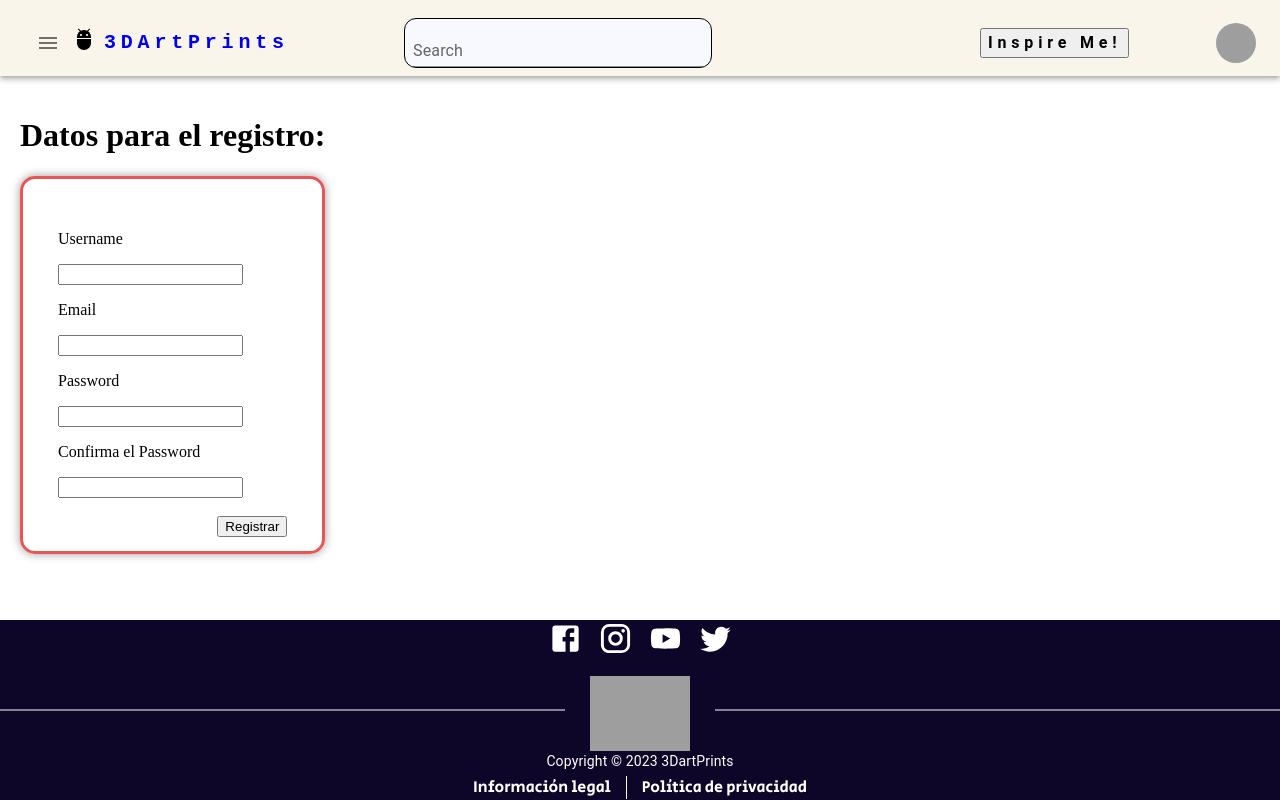
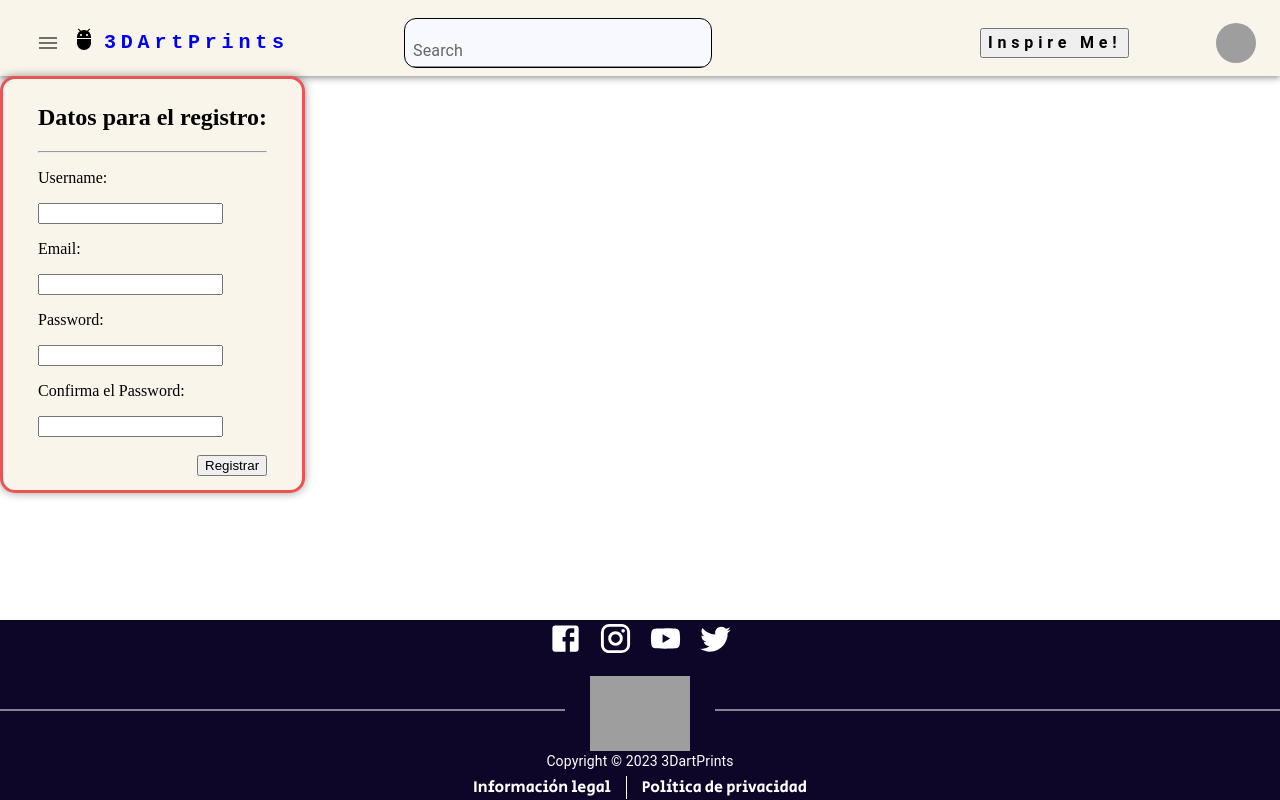
Before and after one commit to Nemechix/3DartPrints-Frontend, a React (Vite) app: page /register in a window 1280 px wide. Built offline with nearby package versions, Linux system fonts and the light colour scheme; grey boxes are pictures that could not be loaded.

Commit message:
mod CSS car, login, register

```diff
--- a/src/Components/CartFrame/CartFrame.css
+++ b/src/Components/CartFrame/CartFrame.css
@@ -1,5 +1,17 @@
 .cart-wrapper {
-     display: block;
-     position: absolute;
-     padding: 20px;
- }
+    display: block;
+    position: absolute;
+}
+
+button {
+    float: right;
+}
+
+form {
+    display: block;
+    border: 3px solid #ea5455;
+    background: #F9F5EB;
+    border-radius: 15px;
+    box-shadow: 0 0 10px rgba(0, 0, 0, 0.4);
+    padding: 5px 35px 35px 35px;
+}
--- a/src/Components/CartFrame/CartFrame.jsx
+++ b/src/Components/CartFrame/CartFrame.jsx
@@ -1,11 +1,45 @@
+import React, { useState } from 'react';
 import './CartFrame.css';
 
 function CartFrame() {
-  return(
+  const [cartItems, setCartItems] = useState([]);
+
+  const addToCart = (product) => {
+    setCartItems([...cartItems, product]);
+  };
+
+  const removeFromCart = (product) => {
+    const newCartItems = cartItems.filter((item) => item !== product);
+    setCartItems(newCartItems);
+  };
+
+  return (
     <div className="cart-wrapper">
+      <form>
+        <h2>Carrito de compra:</h2>       <hr />
+      {cartItems.length === 0 ? (
+        <p>Tu carrito esta vacio.</p>
+      ) : (
+        <ul>
+          {cartItems.map((item) => (
+            <li key={item.id}>
+              {item.name} - {item.price}{' '}
+              <button onClick={() => removeFromCart(item)}>Borrar</button>
 
+            </li>
+          ))}
+        </ul>
+      )}
+      <button onClick={() => addToCart(item)}>Añadir</button>
+      <hr />
+      <div>
+      <br></br>
+      </div>
+      <p>Total: {cartItems.reduce((acc, item) => acc + item.price, 0)}</p>
+      <button>Pagar</button>
+      </form>
     </div>
-  )
+  );
 }
 
 export default CartFrame;
--- a/src/Components/LoginFrame/LoginFrame.css
+++ b/src/Components/LoginFrame/LoginFrame.css
@@ -1,7 +1,6 @@
 .login-wrapper {
     display: block;
     position: absolute;
-    padding: 20px;
 }
 
 button {
@@ -10,9 +9,9 @@ button {
 
 form {
     display: block;
-    margin: 0 auto;
     border: 3px solid #ea5455;
+    background: #F9F5EB;
     border-radius: 15px;
     box-shadow: 0 0 10px rgba(0, 0, 0, 0.4);
-    padding: 35px;
+    padding: 5px 35px 35px 35px;
 }
--- a/src/Components/LoginFrame/LoginFrame.jsx
+++ b/src/Components/LoginFrame/LoginFrame.jsx
@@ -8,14 +8,14 @@ function LoginFrame({ setToken }) {
 
   return(
     <div className="login-wrapper">
-      <h1>Por favor ingresa:</h1>
       <form>
+        <h2>Por favor ingresa:</h2>            <hr />
         <label>
-          <p>Username</p>
+          <p>Username:</p>
           <input type="text" onChange={e => setUserName(e.target.value)}/>
         </label>
         <label>
-          <p>Password</p>
+          <p>Password:</p>
           <input type="password" onChange={e => setPassword(e.target.value)}/>
         </label>
           <div>
--- a/src/Components/RegisterFrame/RegisterFrame.css
+++ b/src/Components/RegisterFrame/RegisterFrame.css
@@ -1,7 +1,6 @@
 .register-wrapper {
     display: block;
     position: absolute;
-    padding: 20px;
 }
 
 button {
@@ -10,9 +9,10 @@ button {
 
 form {
     display: block;
-        margin: 0 auto;
-        border: 3px solid #ea5455;
-        border-radius: 15px;
-        box-shadow: 0 0 10px rgba(0, 0, 0, 0.4);
-        padding: 35px;
+    margin: 0 auto;
+    border: 3px solid #ea5455;
+    background: #F9F5EB;
+    border-radius: 15px;
+    box-shadow: 0 0 10px rgba(0, 0, 0, 0.4);
+    padding: 5px 35px 35px 35px;
 }
--- a/src/Components/RegisterFrame/RegisterFrame.jsx
+++ b/src/Components/RegisterFrame/RegisterFrame.jsx
@@ -10,22 +10,22 @@ function RegisterFrame({ setToken }) {
 
   return(
     <div className="register-wrapper">
-      <h1>Datos para el registro:</h1>
       <form>
+              <h2>Datos para el registro:</h2>      <hr />
         <label>
-          <p>Username</p>
+          <p>Username:</p>
           <input type="text" onChange={e => setUserName(e.target.value)}/>
         </label>
          <label>
-          <p>Email</p>
+          <p>Email:</p>
           <input type="email" onChange={e => setEmail(e.target.value)}/>
         </label>
         <label>
-          <p>Password</p>
+          <p>Password:</p>
           <input type="password" onChange={e => setPassword(e.target.value)}/>
         </label>
         <label>
-          <p>Confirma el Password</p>
+          <p>Confirma el Password:</p>
           <input type="password" onChange={e => setPassword2(e.target.value)}/>
         </label>
         <div>
```
